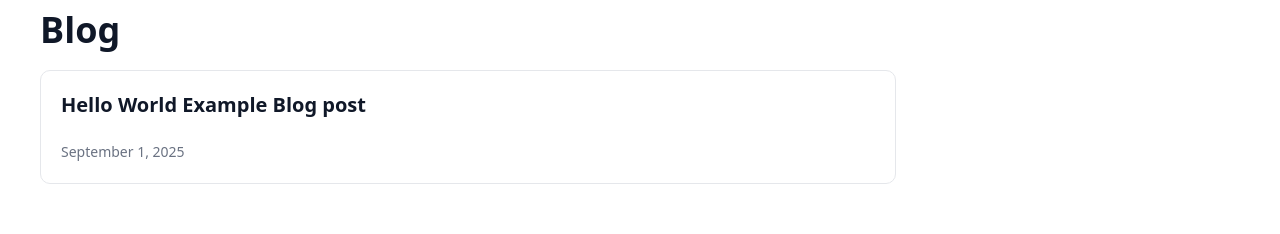
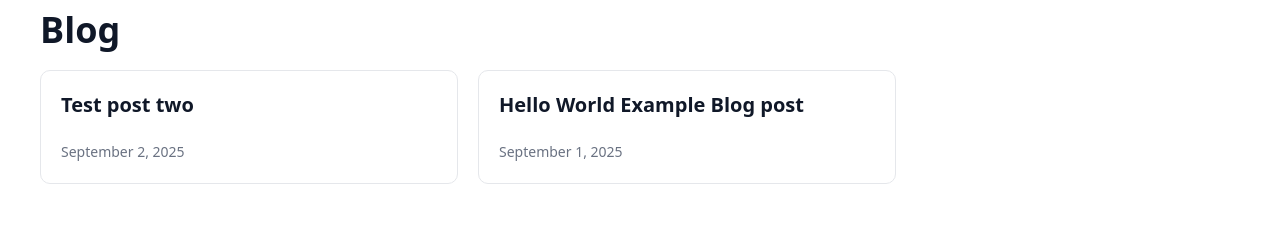
Before and after one commit to gijsverheijke/directorystarter, a Next.js app: page /blog in a window 1280 px wide. Shown: the part 326-560 px from the top of the page. Built offline with nearby package versions, Linux system fonts and the light colour scheme.

Commit message:
blog layout fixes

```diff
--- a/app/blog/page.tsx
+++ b/app/blog/page.tsx
@@ -60,18 +60,18 @@ export default async function BlogPage() {
       </div>
       <div className="section-spacing">
         <h1 className="text-4xl font-bold element-spacing">Blog</h1>
-        <div className="grid gap-5">
+        <div className="grid grid-cols-1 md:grid-cols-2 gap-5">
           {posts.map((post) => (
             <a
               key={post.slug}
               href={`/blog/${post.slug}`}
-              className="block border border-border rounded-lg p-5 hover:border-primary hover:bg-muted/50 transition-all duration-200 group"
+              className="block border border-border rounded-lg p-5 hover:border-primary hover:bg-muted/50 transition-all duration-200 group cursor-pointer"
             >
-              <article>
-                <h2 className="text-xl font-semibold element-spacing group-hover:text-primary transition-colors">
+              <article className="cursor-pointer">
+                <h2 className="text-xl font-semibold element-spacing group-hover:text-primary transition-colors cursor-pointer">
                   {post.title}
                 </h2>
-                <time className="text-sm text-muted-foreground">
+                <time className="text-sm text-muted-foreground cursor-pointer">
                   {new Date(post.date).toLocaleDateString('en-US', {
                     year: 'numeric',
                     month: 'long',
--- /dev/null
+++ b/app/blog/test-post-two/page.mdx
@@ -0,0 +1,5 @@
+# Test post two
+
+*2 Sep 2025*
+
+This is some content
```
